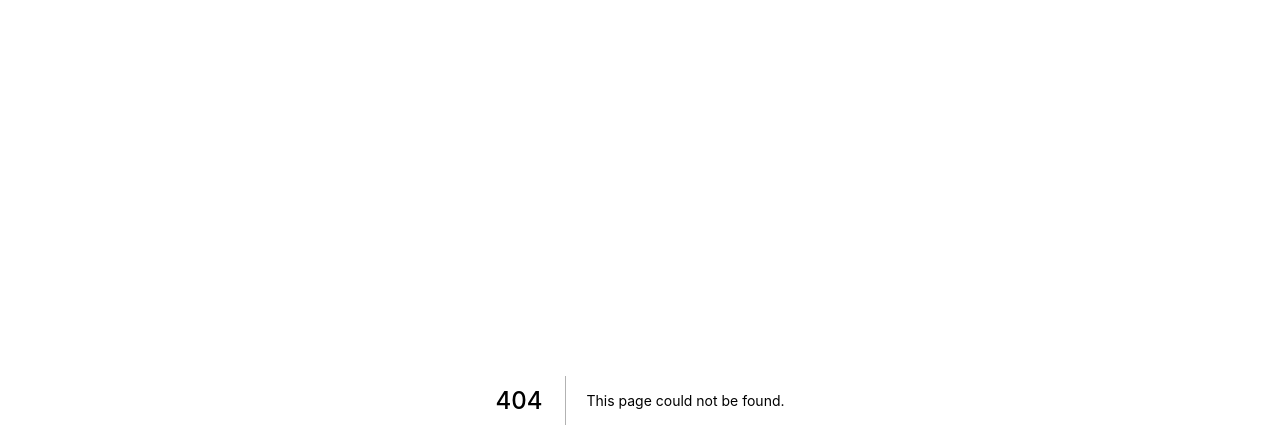
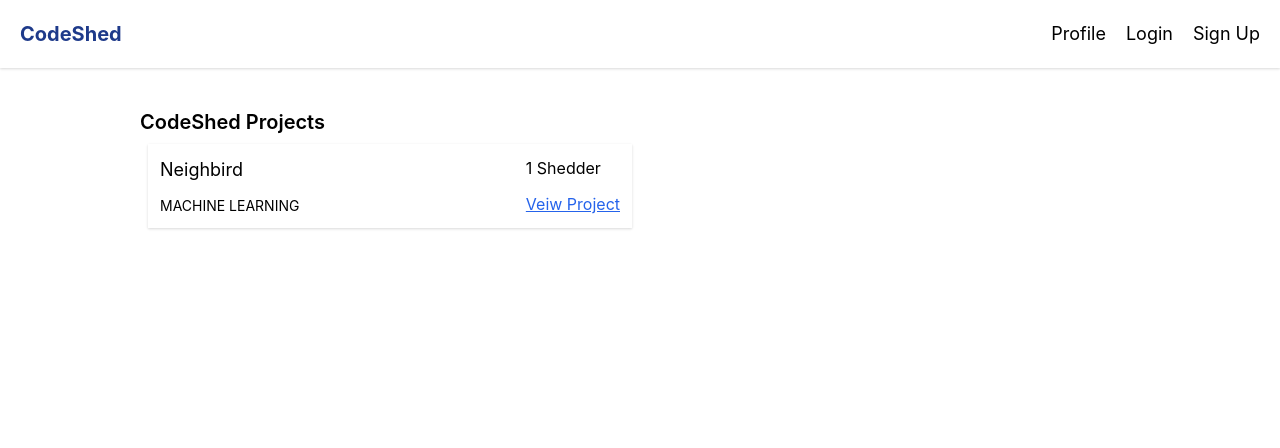
Before and after one commit to pedoch/codeshed-hacksurrey-hackathon-2021, a Next.js app in the folder frontend/: page /me/projects in a window 1280 px wide. Before the commit this address had no page. Shown: the top 448 px of the page. Built offline with nearby package versions, Linux system fonts and the light colour scheme.

Commit message:
Implement porjects page

```diff
--- /dev/null
+++ b/frontend/pages/me/projects/index.js
@@ -0,0 +1,61 @@
+import Head from 'next/head';
+import MainLayout from '../../../components/MainLayout';
+
+function Projects({ userProjects }) {
+  return (
+    <MainLayout>
+      <Head>
+        <title>My Projects | CodeShed Hacksurrey</title>
+      </Head>
+      <div className="w-full max-w-5xl mx-auto px-3 pb-10">
+        <p className="text-xl font-semibold mt-10">CodeShed Projects</p>
+        <div className="grid grid-cols-2 mb-5 smallTablet:grid-cols-1">
+          {userProjects.map((project) => {
+            return (
+              <div
+                key={project.id}
+                className="shadow p-3 flex justify-between mx-2 my-2 hover:shadow-md"
+              >
+                <div>
+                  <p className="text-lg mb-3">{project.title}</p>
+                  <div className="text-sm">
+                    {project.stack.map((stck) => (
+                      <p>{stck}</p>
+                    ))}
+                  </div>
+                </div>
+                <div className="h-full flex flex-col justify-between">
+                  <p>
+                    {project.num_collaborators}{' '}
+                    {project.num_collaborators > 1 ? 'Shedders' : 'Shedder'}
+                  </p>
+                  <a href={`/me/projects/${project.id}`} className="text-blue-600 underline">
+                    Veiw Project
+                  </a>
+                </div>
+              </div>
+            );
+          })}
+        </div>
+      </div>
+    </MainLayout>
+  );
+}
+
+export async function getStaticProps(context) {
+  const projects = (await import('../../../data/posts.json')).default;
+  const users = (await import('../../../data/users.json')).default;
+  const user = users[0];
+
+  const userProjects = projects.filter((proj) => {
+    if (proj.owner_id === user.id) return proj;
+  });
+
+  return {
+    props: {
+      userProjects,
+    }, // will be passed to the page component as props
+  };
+}
+
+export default Projects;
```
